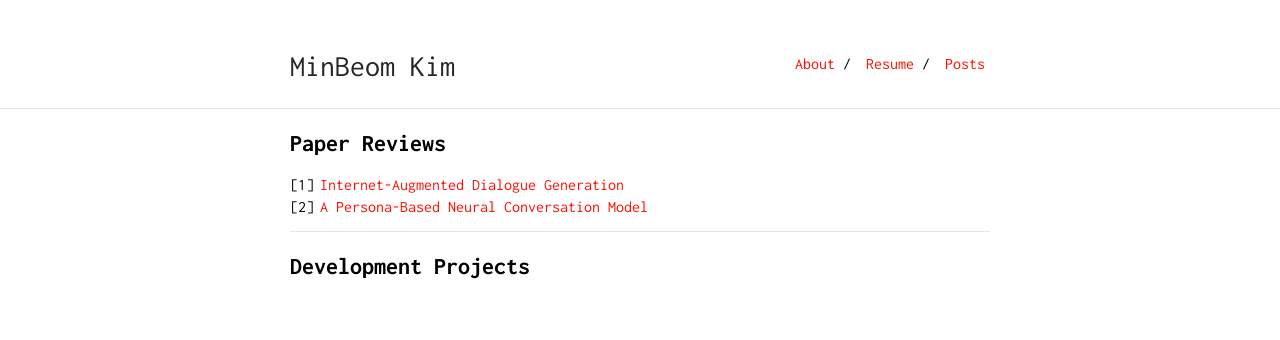
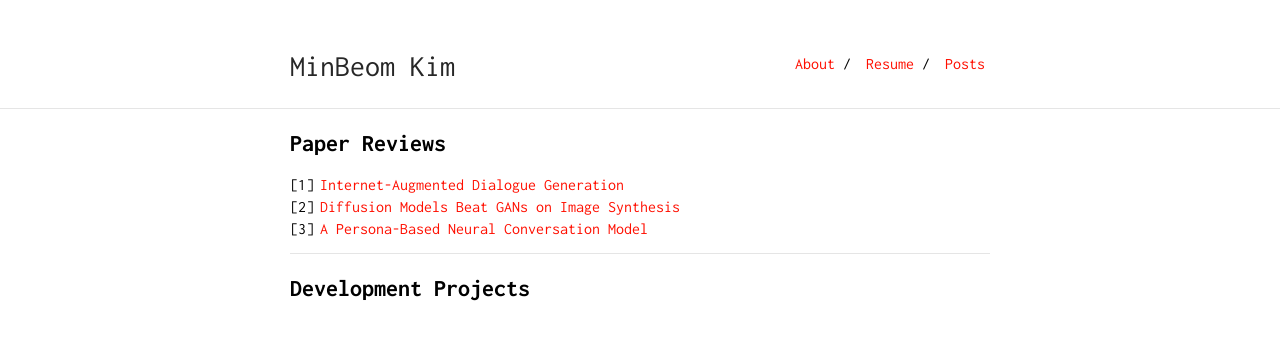
Before and after one commit to minbeomkim/minbeomkim.github.io, a Jekyll site: the page built from post.md, in a window 1280 px wide. Shown: the top 340 px of the page. Built offline with Jekyll 4.4.1, drawn with Linux system fonts in a browser that asks for light colours; our own code applies the rules of GitHub Pages for plain Markdown files.

Commit message:
Update post.md

```diff
--- a/post.md
+++ b/post.md
@@ -6,7 +6,8 @@ is_contact: true
 ## Paper Reviews
 
 1. [Internet-Augmented Dialogue Generation](https://minbeomkim.github.io/post-Internet-Augmented_Dialogue_Generation)
-2. [A Persona-Based Neural Conversation Model]()
+2. [Diffusion Models Beat GANs on Image Synthesis]()
+3. [A Persona-Based Neural Conversation Model]()
 
 
 ---
```
